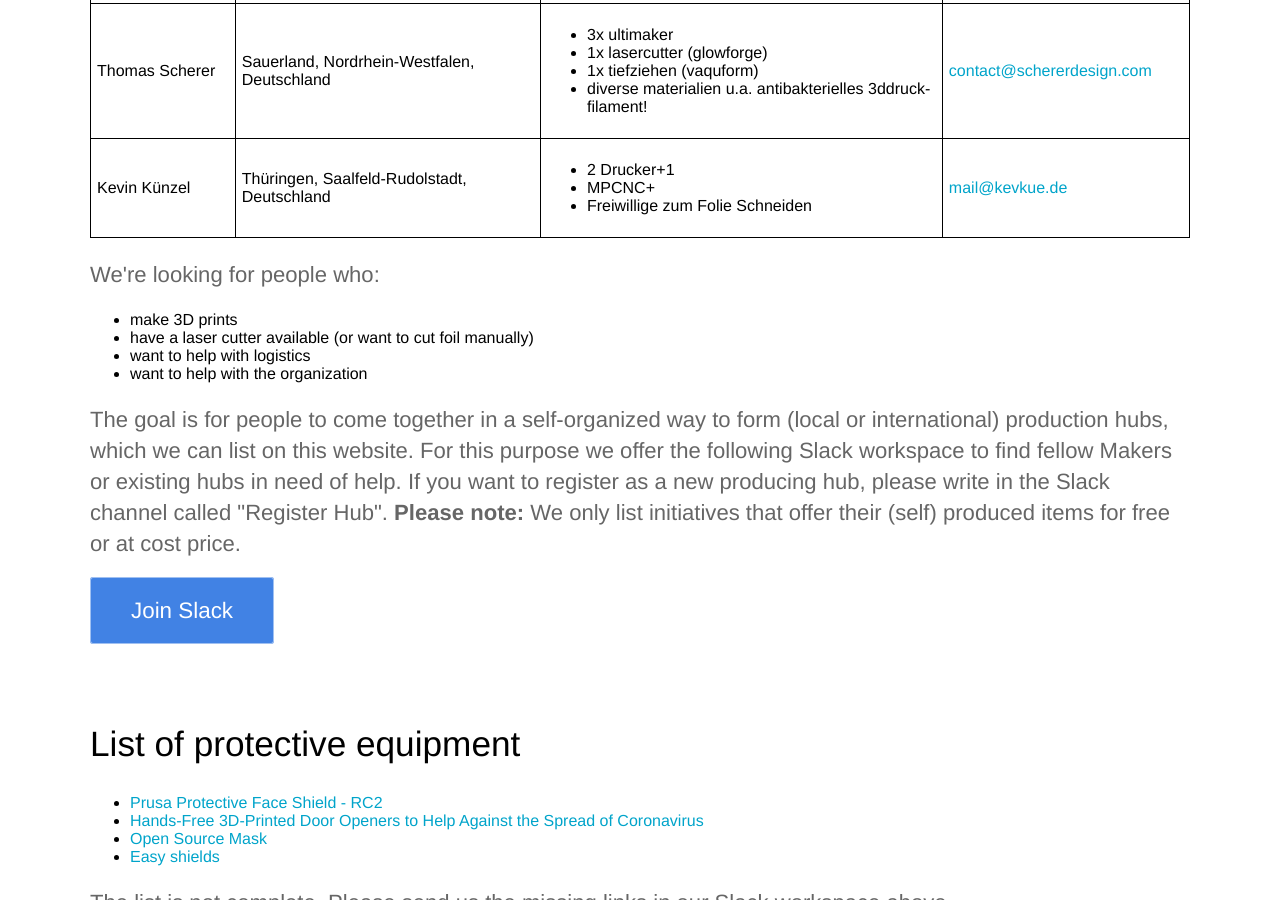
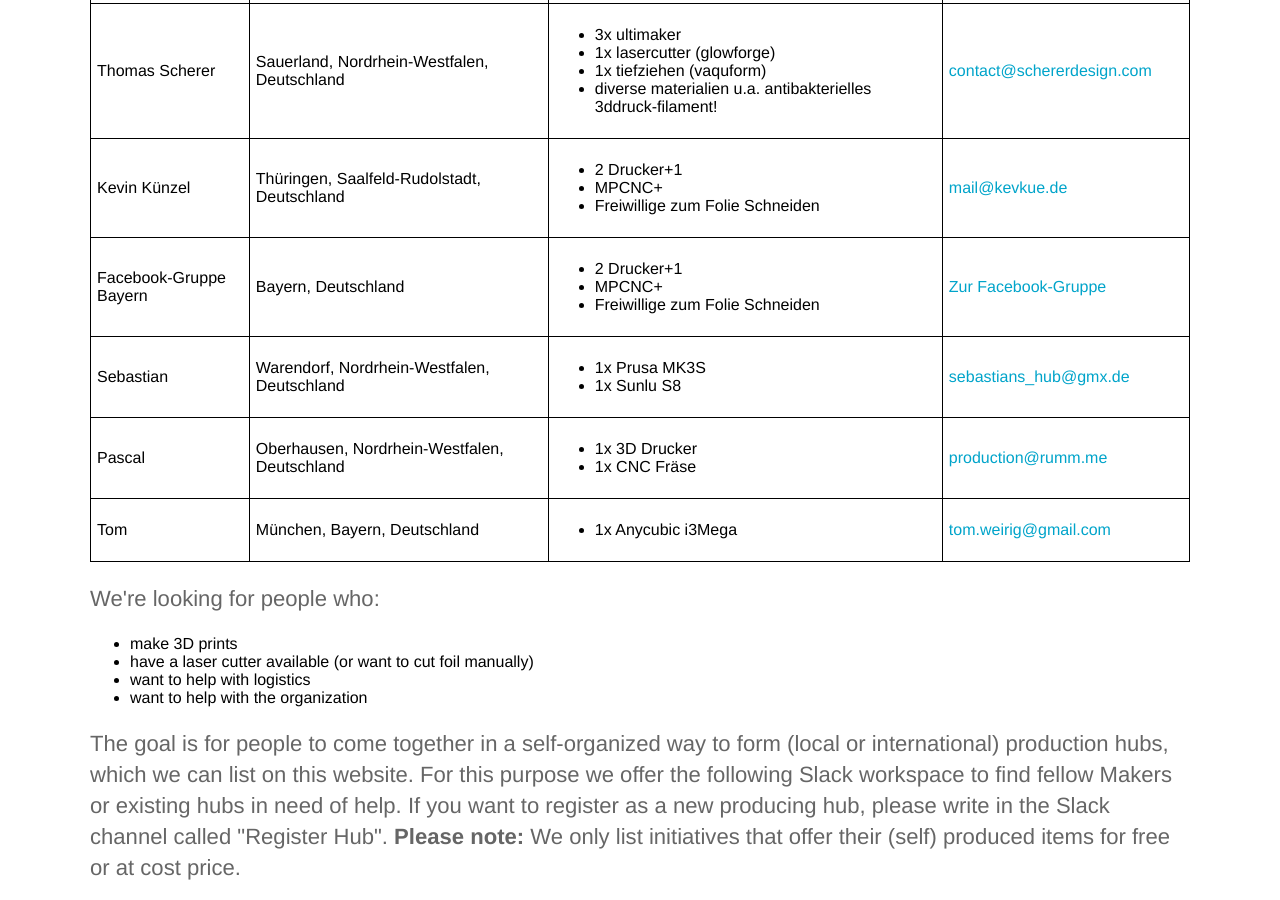
Before and after one commit to CloudCannon/hydra-jekyll-template, a Jekyll site: the page built from en/index.html, in a window 1280 px wide and 900 px high, scrolled down 3065 px. Built offline with Jekyll 4.4.1, drawn with Linux system fonts in a browser that asks for light colours.

Commit message:
ADD entry

```diff
--- a/_data/makers.yml
+++ b/_data/makers.yml
@@ -106,6 +106,42 @@ en:
       - MPCNC+
       - Freiwillige zum Folie Schneiden
     contact: '<a href="mailto:mail@kevkue.de">mail@kevkue.de</a>'
+  - name: Facebook-Gruppe Bayern
+    country: Deutschland
+    # State / region is optional
+    state:
+    city: Bayern
+    capacity:
+      - 2 Drucker+1
+      - MPCNC+
+      - Freiwillige zum Folie Schneiden
+    contact: '<a href="https://www.facebook.com/groups/220120426011912/">Zur Facebook-Gruppe</a>'
+  - name: Sebastian
+    country: Deutschland
+    # State / region is optional
+    state: Nordrhein-Westfalen
+    city: Warendorf
+    capacity:
+      - 1x Prusa MK3S
+      - 1x Sunlu S8
+    contact: '<a href="sebastians_hub@gmx.de">sebastians_hub@gmx.de</a>'
+  - name: Pascal
+    country: Deutschland
+    # State / region is optional
+    state: Nordrhein-Westfalen
+    city: Oberhausen
+    capacity:
+      - 1x 3D Drucker
+      - 1x CNC Fräse
+    contact: '<a href="production@rumm.me">production@rumm.me</a>'
+  - name: Tom
+    country: Deutschland
+    # State / region is optional
+    state: Bayern
+    city: München
+    capacity:
+      - 1x Anycubic i3Mega
+    contact: '<a href="tom.weirig@gmail.com">tom.weirig@gmail.com</a>'
 # Copy the block above and repeat =)
 de:
   - name: Carsten
@@ -183,7 +219,6 @@ de:
     city: Hamburg
     capacity:
       - 2x 3D-Drucker
-      - 1x 225x225 Drucker
       - 1x CNC Fräse (Plastike/Holz)
       - Koordination und Organisation
     contact: '<a href="mailto:jrvf81@gmail.com">jrvf81@gmail.com</a>'
@@ -235,4 +270,40 @@ de:
       - MPCNC+
       - Freiwillige zum Folie Schneiden
     contact: '<a href="mailto:mail@kevkue.de">mail@kevkue.de</a>'
+  - name: Facebook-Gruppe Bayern
+    country: Deutschland
+    # State / region is optional
+    state:
+    city: Bayern
+    capacity:
+      - 2 Drucker+1
+      - MPCNC+
+      - Freiwillige zum Folie Schneiden
+    contact: '<a href="https://www.facebook.com/groups/220120426011912/">Zur Facebook-Gruppe</a>'
+  - name: Sebastian
+    country: Deutschland
+    # State / region is optional
+    state: Nordrhein-Westfalen
+    city: Warendorf
+    capacity:
+      - 1x Prusa MK3S
+      - 1x Sunlu S8
+    contact: '<a href="sebastians_hub@gmx.de">sebastians_hub@gmx.de</a>'
+  - name: Pascal
+    country: Deutschland
+    # State / region is optional
+    state: Nordrhein-Westfalen
+    city: Oberhausen
+    capacity:
+      - 1x 3D Drucker
+      - 1x CNC Fräse
+    contact: '<a href="production@rumm.me">production@rumm.me</a>'
+  - name: Tom
+    country: Deutschland
+    # State / region is optional
+    state: Bayern
+    city: München
+    capacity:
+      - 1x Anycubic i3Mega
+    contact: '<a href="tom.weirig@gmail.com">tom.weirig@gmail.com</a>'
 # Copy the block above and repeat =)
```
